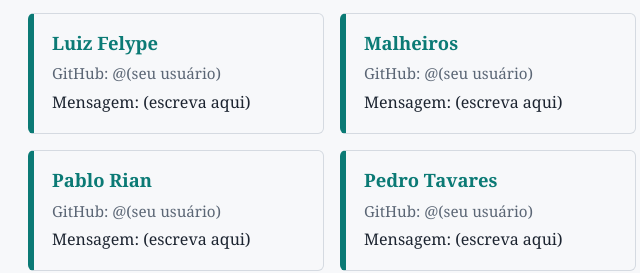
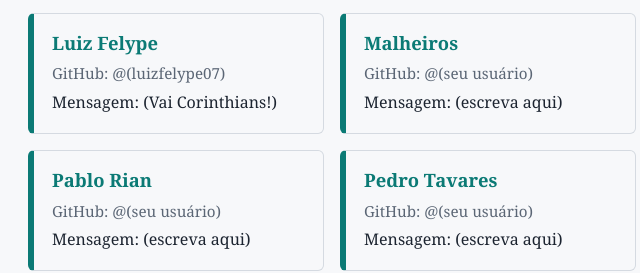
Before and after one commit to Erik-Devss/teste-pr-turma, a plain HTML site: page index.html in a window 1280 px wide. Shown: the part 1131-1404 px from the top of the page, 152-792 px from the left. Drawn offline with Linux system fonts and the light colour scheme.

Commit message:
Atualiza cartao

```diff
--- a/index.html
+++ b/index.html
@@ -234,8 +234,8 @@
   <!-- ===== CARTÃO: Luiz Felype (edite só este bloco) ===== -->
   <section class="perfil" id="luiz-felype">
     <h2>Luiz Felype</h2>
-    <p class="papel">GitHub: @(seu usuário)</p>
-    <p>Mensagem: (escreva aqui)</p>
+    <p class="papel">GitHub: @(luizfelype07)</p>
+    <p>Mensagem: (Vai Corinthians!)</p>
   </section>
   <!-- ===== FIM DO CARTÃO: Luiz Felype ===== -->
 
```
